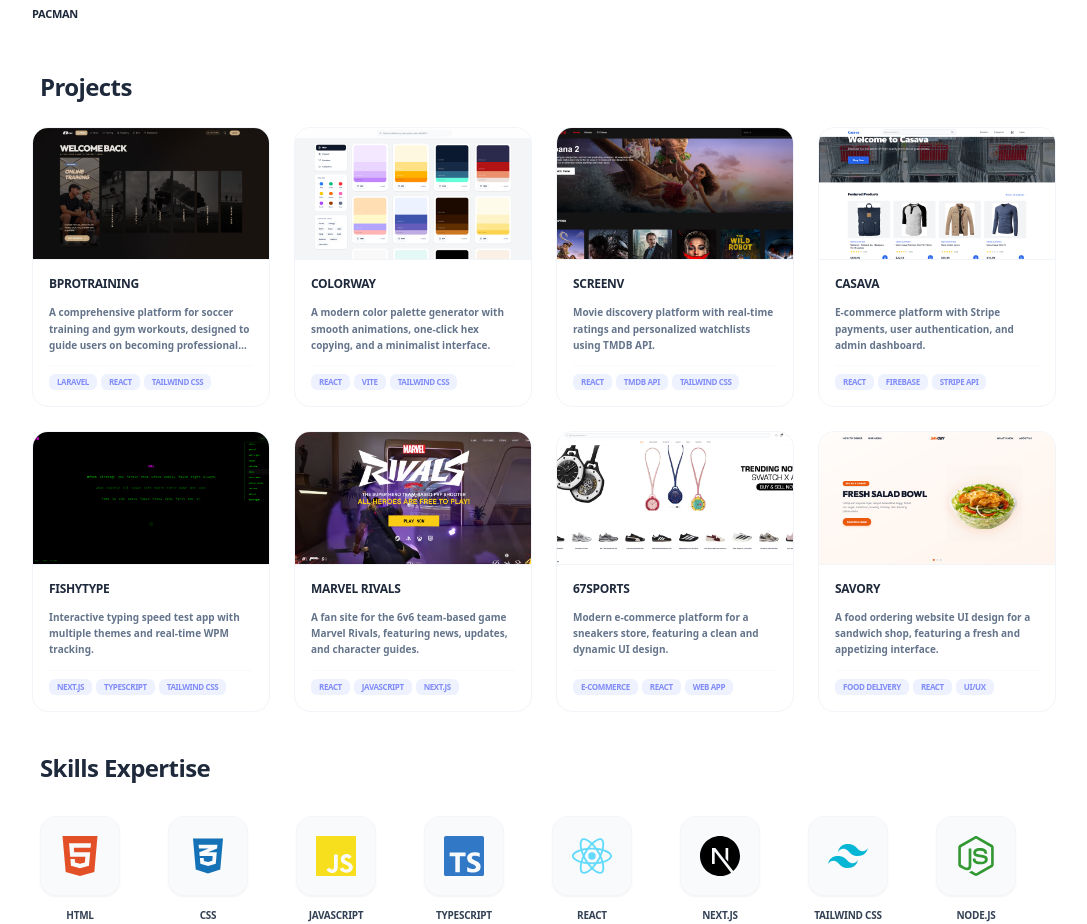
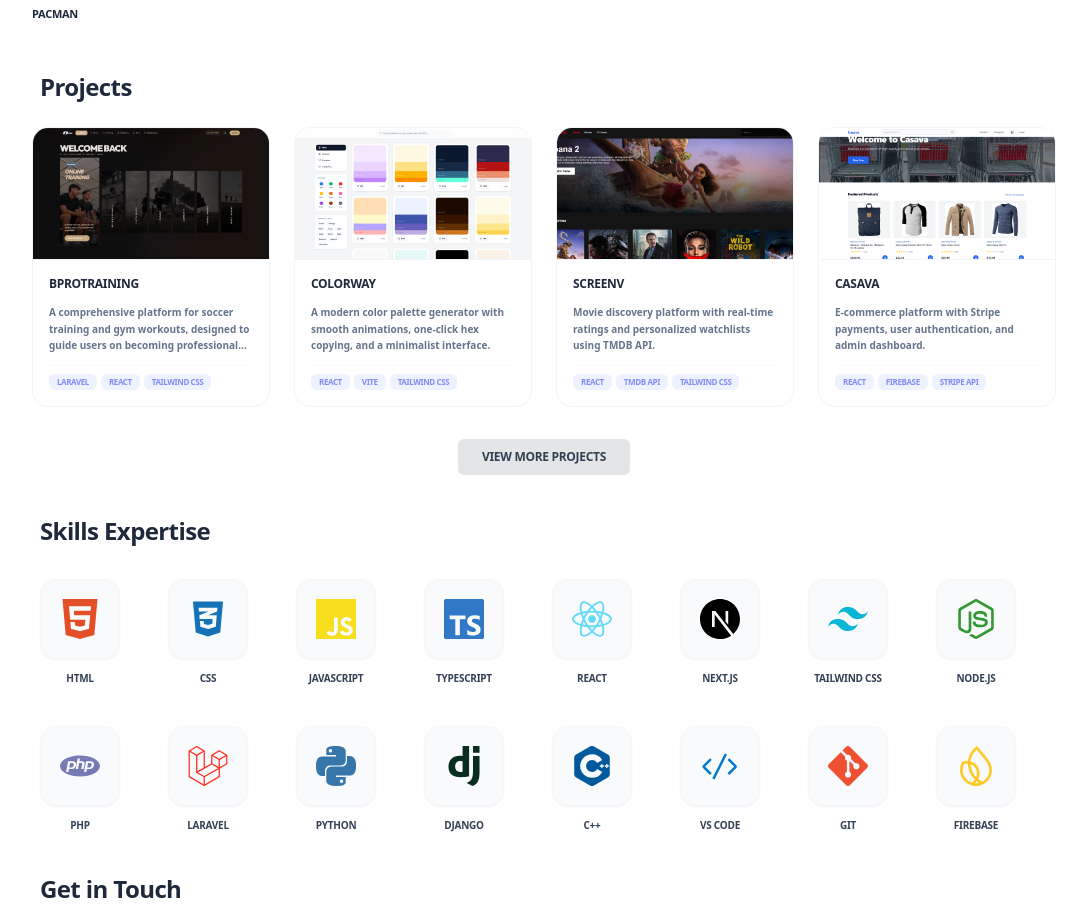
Before and after one commit to dutaalamin/portfolio, a React (Create React App) app: page / in a window 1280 px wide. Shown: the part 964-1888 px from the top of the page, without its empty margins (192-1279 px from the left). Built offline with nearby package versions, Linux system fonts and the light colour scheme; the HTML template or start-up script is replaced by a standard one.

Commit message:
Add 3 new projects and pagination

```diff
--- a/src/components/Projects.js
+++ b/src/components/Projects.js
@@ -1,4 +1,4 @@
-import React from 'react';
+import React, { useState } from 'react';
 import { motion } from 'framer-motion';
 import screenvImage from '../images/screenv.png';
 import fishImage from '../images/fishytype.png';
@@ -8,6 +8,9 @@
 import savoryzImage from '../images/savory.png';
 import bproImage from '../images/bpro.png';
 import colorwayImage from '../images/colorway.png';
+// Temporary placeholders for the new projects
+import weatheryImage from '../images/weathery.png';
+import cookidImage from '../images/cookid.png';
 
 const projects = [
   {
@@ -41,6 +44,30 @@
     tags: ["React", "Firebase", "Stripe API", "Redux"],
     liveUrl: "https://casavastore.vercel.app/",
     sourceUrl: "https://github.com/dutaalamin/ecommerce",
+  },
+  {
+    title: "Dutadraken",
+    description: "Software and tools service platform similar to HubSpot, providing all-in-one business solutions.",
+    image: weatheryImage, // Using placeholder until you add dutadraken.png
+    tags: ["SaaS", "React", "Tailwind CSS"],
+    liveUrl: "https://dutadraken.vercel.app/",
+    sourceUrl: "https://dutadraken.vercel.app/",
+  },
+  {
+    title: "Dutastinger",
+    description: "Reliable and high-performance web hosting service platform.",
+    image: cookidImage, // Using placeholder until you add dutastinger.png
+    tags: ["Hosting", "Web App", "React"],
+    liveUrl: "https://dutastinger.vercel.app/",
+    sourceUrl: "https://dutastinger.vercel.app/",
+  },
+  {
+    title: "Dutabravo",
+    description: "Turn Every Order into a Lifetime Customer. One AI-powered platform for all marketing and sales needs (Email, SMS, WhatsApp).",
+    image: screenvImage, // Using placeholder until you add dutabravo.png
+    tags: ["Marketing", "AI", "SaaS"],
+    liveUrl: "https://dutabravo.vercel.app/",
+    sourceUrl: "https://dutabravo.vercel.app/",
   },
   {
     title: "Fishytype",
@@ -77,9 +104,13 @@
 ];
 
 const Projects = () => {
+  const [showAll, setShowAll] = useState(false);
+  const displayedProjects = showAll ? projects : projects.slice(0, 4);
+
   return (
+    <div>
       <div className="grid grid-cols-1 sm:grid-cols-2 lg:grid-cols-4 gap-6">
-      {projects.map((project, index) => (
+        {displayedProjects.map((project, index) => (
           <motion.div
             key={index}
             initial={{ opacity: 0, y: 15 }}
@@ -128,6 +159,17 @@
           </motion.div>
         ))}
       </div>
+
+      {/* Show More Projects Button */}
+      <div className="mt-8 flex justify-center">
+        <button
+          onClick={() => setShowAll(!showAll)}
+          className="bg-[#e3e5e6] hover:bg-[#d6d9da] text-slate-700 font-black py-2.5 px-6 rounded-md transition-colors text-[10px] md:text-xs uppercase tracking-tight"
+        >
+          {showAll ? 'Show Less' : 'View More Projects'}
+        </button>
+      </div>
+    </div>
   );
 };
 
```
Lines whose indentation alone changed are shown as unchanged.
